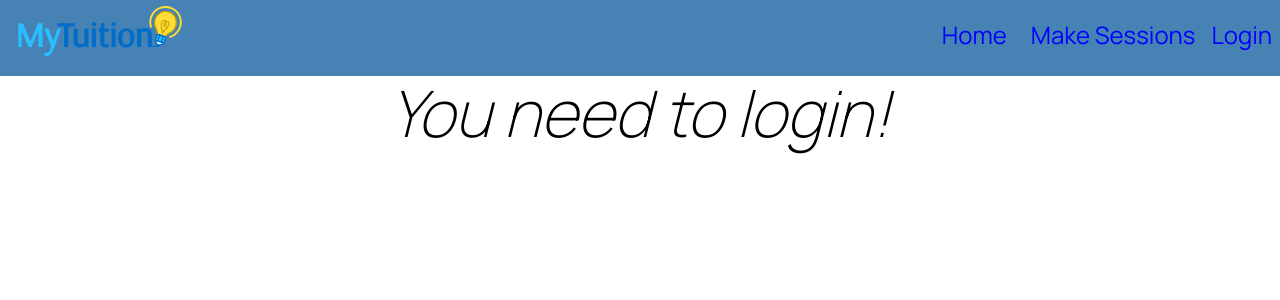
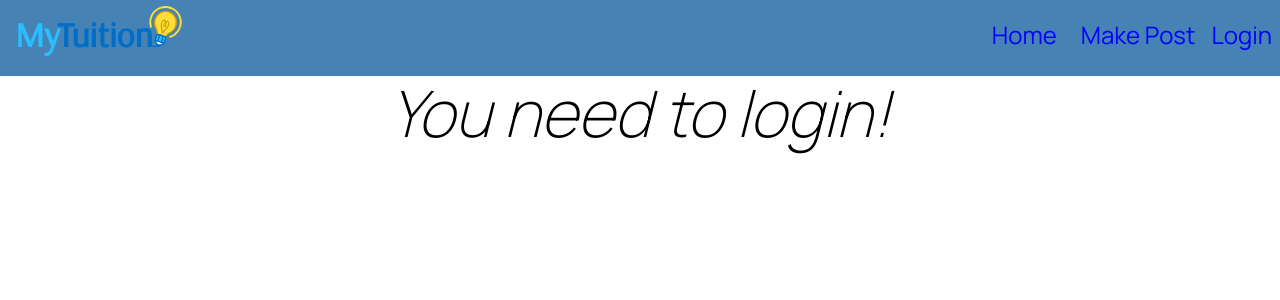
Before and after one commit to JammyWammy12/Bike-Zone12, a Flask app: page / in a window 1280 px wide. Shown: the top 300 px of the page. Run offline with Flask 3, Linux system fonts and the light colour scheme.

Commit message:
I fixed the issue of being unable to log in when the password was hashed. I figured that the plain text and the hashed password didn’t match. So I decided to add “bcrypt.check_password_hash()”
I also fixed the issue of being able to access the post page without being logged in.

```diff
--- a/app.py
+++ b/app.py
@@ -79,6 +79,8 @@ def render_sign_page():
 
 @app.route('/login', methods=['POST', 'GET'])
 def render_login_page():
+    if is_logged_in():
+        return redirect('/login?error=please+log+in+first')
 
     if request.method == 'POST':
         email = request.form.get('user_email').lower().strip()
@@ -94,7 +96,7 @@ def render_login_page():
 
             if user_info:
 
-                if user_info[2] == password:
+                if bcrypt.check_password_hash(user_info[2], password):
                     session['user_id'] = user_info[1]
                     session['email'] = user_info[0]
                     print(session)
@@ -110,8 +112,11 @@ def render_login_page():
 
 
 
-@app.route('/sessions', methods=['POST', 'GET'])
-def render_sessions_page():
+@app.route('/post', methods=['POST', 'GET'])
+def render_post_page():
+    if not is_logged_in():
+        return redirect('/login?error=please+log+in+first')
+
     if request.method == 'POST':
         name = request.form.get('name1').title().strip()
         subject = request.form.get('subject').title().strip()
@@ -126,12 +131,12 @@ def render_sessions_page():
             cur.execute(query_insert, (name, date, subject))
             con.commit()
             con.close()
-            return redirect("/sessions")
+            return redirect("/post")
 
 
 
 
-    return render_template('sessions.html', logged_in=is_logged_in())
+    return render_template('post.html', logged_in=True)
 
 @app.route('/logout')
 def logout():
--- a/templates/base.html
+++ b/templates/base.html
@@ -33,7 +33,7 @@
             <a href="/">Home</a>
 
 
-            <a href="/sessions">Make Sessions</a>
+            <a href="/post">Make Post</a>
 
         </div>
 
```
Also changed, not shown: templates/post.html (renamed from templates/sessions.html), 1 other file.
